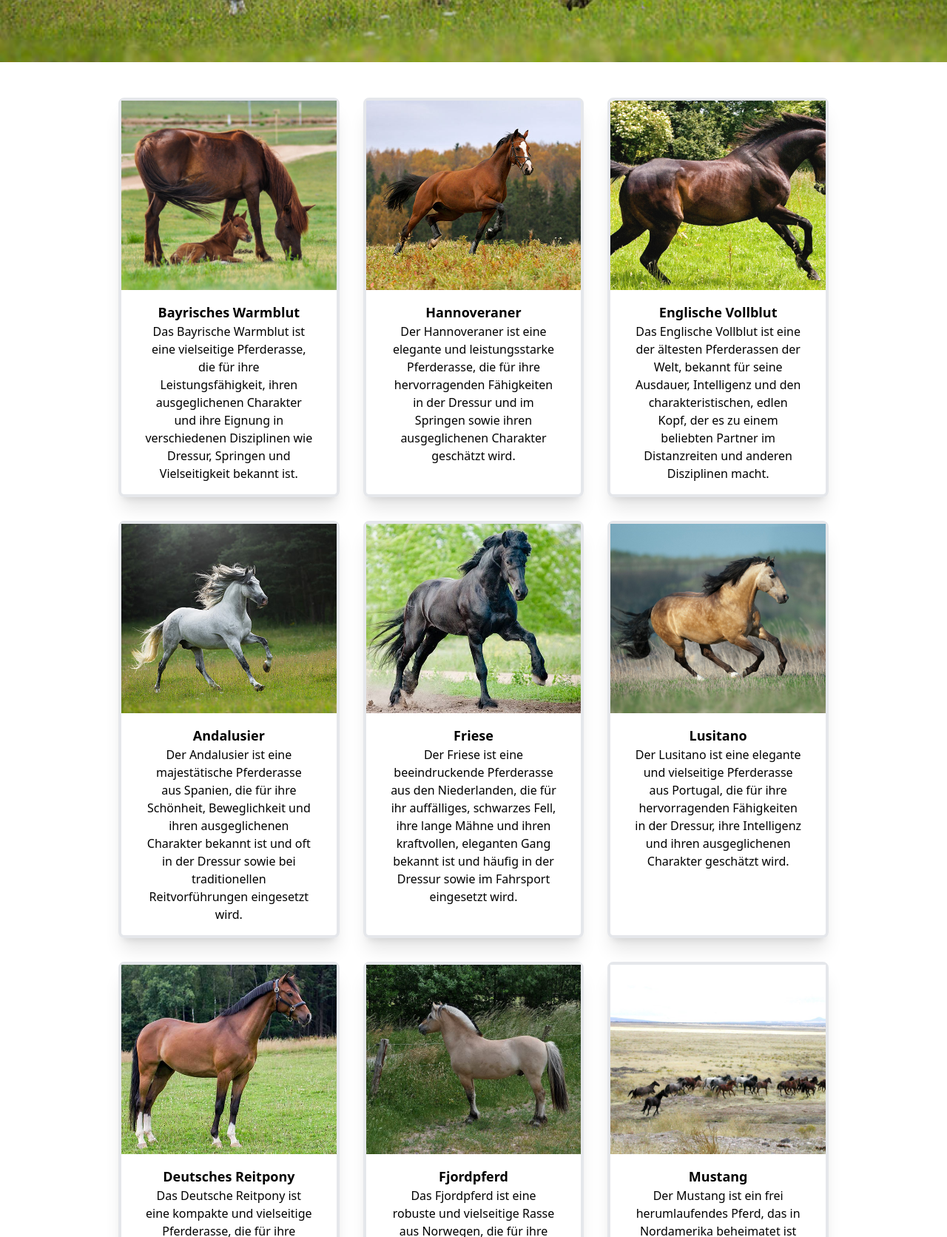
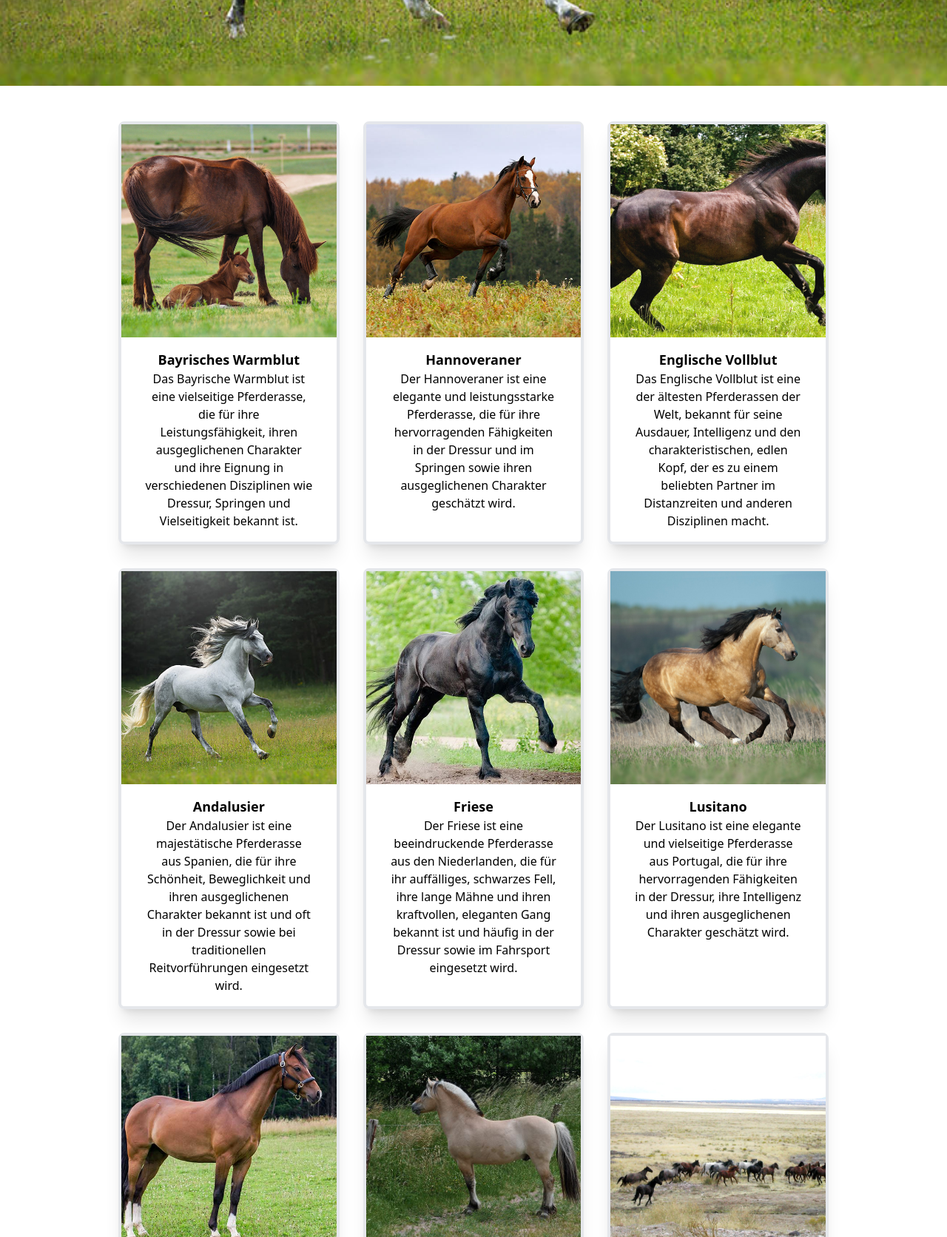
Before and after one commit to AmelieLabahn/pferdebuch, a plain HTML site: page index.html in a window 1280 px wide. Shown: the part 3040-4712 px from the top of the page at 74% size. Drawn offline with nearby package versions, Linux system fonts and the light colour scheme.

Commit message:
höhe verändert

```diff
--- a/index.html
+++ b/index.html
@@ -35,22 +35,22 @@ Ich freue mich, dass du hier bist und hoffe, dass dir meine Webseite gefällt!
   <div class="grid grid-cols-3 gap-8 px-40 py-12">
     <a class="flex h-90 w-full" href="Warmblut.html">
     <div class="border-4 shadow-xl rounded-lg hover:border-black transition duration-300 w-full">
-      <img class="w-full h-64 object-cover" src="pferd2.jpg">
-      <h1 class="text-center text-lg font-bold pt-4">Warmblut</h1>
+      <img class="w-full h-72 object-cover" src="pferd2.jpg">
+      <h1 class="text-center text-lg font-bold pt-4 pb-4">Warmblut</h1>
     </div>
   </a>
 
   <a class="flex h-90 w-full" href="Vollblut.html">
     <div class="border-4 shadow-xl rounded-lg hover:border-black transition duration-300 w-full">
-      <img class="w-full h-64 object-cover" src="Bilder\Vollblut_Bilder.jpg">
+      <img class="w-full h-72 object-cover" src="Bilder\Vollblut_Bilder.jpg">
       <h1 class="text-center text-lg font-bold pt-4 pb-4">Vollblut</h1>
     </div>
   </a>
 
     <a class="flex h-90 w-full" href="Kaltblut.html">
       <div class="border-4 shadow-xl rounded-lg hover:border-black transition duration-300 w-full">
-        <img class="w-full h-64 object-cover" src="Bilder\Kaltblut_Bilder.webp">
-        <h1 class="text-center text-lg font-bold pt-4">Kaltblut</h1>
+        <img class="w-full h-72 object-cover" src="Bilder\Kaltblut_Bilder.webp">
+        <h1 class="text-center text-lg font-bold pt-4 pb-4">Kaltblut</h1>
       </div>
     </a>
   </div>
@@ -61,7 +61,7 @@ Ich freue mich, dass du hier bist und hoffe, dass dir meine Webseite gefällt!
     <div class="grid grid-cols-3 gap-8 px-40 py-12">
       <a class="flex h-90 w-full" href="Bayrisches_Warmblut.html">
       <div class="border-4 shadow-xl rounded-lg hover:border-black transition duration-300 w-full">
-        <img class="w-full h-64 object-cover" src="pferd2.jpg">
+        <img class="w-full h-72 object-cover" src="pferd2.jpg">
         <h1 class="text-center text-lg font-bold pt-4">Bayrisches Warmblut</h1>
         <p class="text-center px-8 pb-4">
           Das Bayrische Warmblut ist eine vielseitige Pferderasse, die für ihre Leistungsfähigkeit,
@@ -73,7 +73,7 @@ Ich freue mich, dass du hier bist und hoffe, dass dir meine Webseite gefällt!
 
     <a class="flex h-90 w-full" href="Hannoveraner.html">
       <div class="border-4 shadow-xl rounded-lg hover:border-black transition duration-300 w-full">
-        <img class="w-full h-64 object-cover" src="Bilder/Hannoveraner_Bild.jpg">
+        <img class="w-full h-72 object-cover" src="Bilder/Hannoveraner_Bild.jpg">
         <h1 class="text-center text-lg font-bold pt-4">Hannoveraner</h1>
         <p class="text-center px-8 pb-4">
           Der Hannoveraner ist eine elegante und leistungsstarke Pferderasse, die für ihre hervorragenden
@@ -84,7 +84,7 @@ Ich freue mich, dass du hier bist und hoffe, dass dir meine Webseite gefällt!
 
       <a class="flex h-90 w-full" href="Englisches_Vollblut.html">
         <div class="border-4 shadow-xl rounded-lg hover:border-black transition duration-300 w-full">
-          <img class="w-full h-64 object-cover" src="Bilder/Englisches Vollblut_Bild.webp">
+          <img class="w-full h-72 object-cover" src="Bilder/Englisches Vollblut_Bild.webp">
           <h1 class="text-center text-lg font-bold pt-4">Englische Vollblut</h1>
           <p class="text-center px-8 pb-4">
             Das Englische Vollblut ist eine der ältesten Pferderassen der Welt, bekannt für seine Ausdauer,
@@ -96,7 +96,7 @@ Ich freue mich, dass du hier bist und hoffe, dass dir meine Webseite gefällt!
 
       <a class="flex h-90 w-full" href="Andalusier.html">
         <div class="border-4 shadow-xl rounded-lg hover:border-black transition duration-300 w-full">
-          <img class="w-full h-64 object-cover" src="Bilder/Andalusier_Bild.jpg">
+          <img class="w-full h-72 object-cover" src="Bilder/Andalusier_Bild.jpg">
           <h1 class="text-center text-lg font-bold pt-4">Andalusier</h1>
           <p class="text-center px-8 pb-4">
             Der Andalusier ist eine majestätische Pferderasse aus Spanien, die für ihre Schönheit,
@@ -108,7 +108,7 @@ Ich freue mich, dass du hier bist und hoffe, dass dir meine Webseite gefällt!
 
       <a class="flex h-90 w-full" href="Friese.html">
         <div class="border-4 shadow-xl rounded-lg hover:border-black transition duration-300 w-full">
-          <img class="w-full h-64 object-cover" src="Bilder/Friese_Bilder.jpg">
+          <img class="w-full h-72 object-cover" src="Bilder/Friese_Bilder.jpg">
           <h1 class="text-center text-lg font-bold pt-4">Friese</h1>
           <p class="text-center px-8 pb-4">
             Der Friese ist eine beeindruckende Pferderasse aus den Niederlanden, die für ihr auffälliges,
@@ -120,7 +120,7 @@ Ich freue mich, dass du hier bist und hoffe, dass dir meine Webseite gefällt!
 
       <a class="flex h-90 w-full" href="Lusitano.html">
         <div class="border-4 shadow-xl rounded-lg hover:border-black transition duration-300 w-full">
-          <img class="w-full h-64 object-cover" src="Bilder/Lusitano_Bild.jpg">
+          <img class="w-full h-72 object-cover" src="Bilder/Lusitano_Bild.jpg">
           <h1 class="text-center text-lg font-bold pt-4">Lusitano</h1>
           <p class="text-center px-8 pb-4">
             Der Lusitano ist eine elegante und vielseitige Pferderasse aus Portugal,
@@ -131,7 +131,7 @@ Ich freue mich, dass du hier bist und hoffe, dass dir meine Webseite gefällt!
 
       <a class="flex h-90 w-full" href="Deutsches_Reitpony.html">
         <div class="border-4 shadow-xl rounded-lg hover:border-black transition duration-300 w-full">
-          <img class="w-full h-64 object-cover" src="Bilder/Deutsches Reitpony_Bild.jpg">
+          <img class="w-full h-72 object-cover object-top" src="Bilder/Deutsches Reitpony_Bild.jpg">
           <h1 class="text-center text-lg font-bold pt-4">Deutsches Reitpony</h1>
           <p class="text-center px-8 pb-4">
             Das Deutsche Reitpony ist eine kompakte und vielseitige Pferderasse, die für ihre Ausgeglichenheit,
@@ -143,7 +143,7 @@ Ich freue mich, dass du hier bist und hoffe, dass dir meine Webseite gefällt!
 
       <a class="flex h-90 w-full" href="Fjordpferd.html">
         <div class="border-4 shadow-xl rounded-lg hover:border-black transition duration-300 w-full">
-          <img class="w-full h-64 object-cover" src="Bilder/Fjordpferd_Bild.jpg">
+          <img class="w-full h-72 object-cover" src="Bilder/Fjordpferd_Bild.jpg">
           <h1 class="text-center text-lg font-bold pt-4">Fjordpferd</h1>
           <p class="text-center px-8 pb-4">
             Das Fjordpferd ist eine robuste und vielseitige Rasse aus Norwegen, die für ihre charakteristische,
@@ -154,7 +154,7 @@ Ich freue mich, dass du hier bist und hoffe, dass dir meine Webseite gefällt!
 
       <a class="flex h-90 w-full" href="Mustang.html">
         <div class="border-4 shadow-xl rounded-lg hover:border-black transition duration-300 w-full">
-          <img class="w-full h-64 object-cover" src="Bilder/Mustang_Bild.jpg">
+          <img class="w-full h-72 object-cover" src="Bilder/Mustang_Bild.jpg">
           <h1 class="text-center text-lg font-bold pt-4">Mustang</h1>
           <p class="text-center px-8 pb-4">
             Der Mustang ist ein frei herumlaufendes Pferd, das in Nordamerika beheimatet ist und für seine Unabhängigkeit,
@@ -165,7 +165,7 @@ Ich freue mich, dass du hier bist und hoffe, dass dir meine Webseite gefällt!
 
       <a class="flex h-90 w-full" href="Islandpferd.html">
         <div class="border-4 shadow-xl rounded-lg hover:border-black transition duration-300 w-full">
-          <img class="w-full h-64 object-cover" src="Bilder/Islandpferde_Bild.jpg">
+          <img class="w-full h-72 object-cover" src="Bilder/Islandpferde_Bild.jpg">
           <h1 class="text-center text-lg font-bold pt-4">Islandpferd</h1>
           <p class="text-center px-8 pb-4">
             Das Islandpferd ist eine einzigartige Rasse, die für ihre Vielseitigkeit,
```
